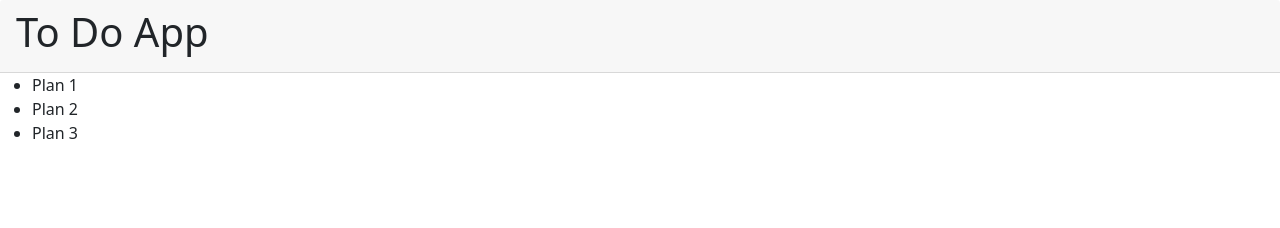
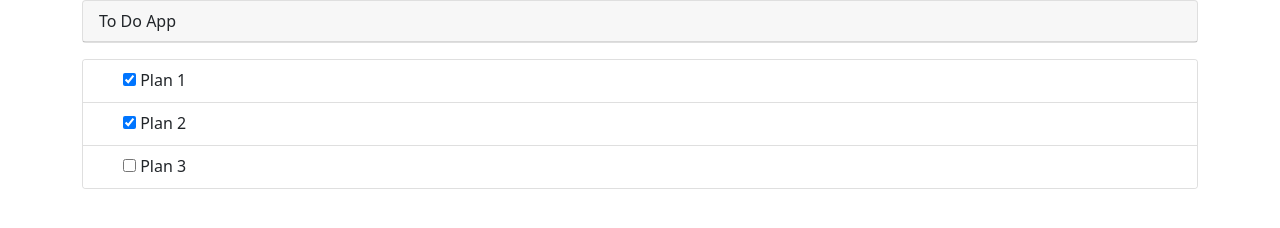
Before and after one commit to kananbayramli/JS-Ts.ST-, a plain HTML site: page traversing-element.html in a window 1280 px wide. Drawn offline with nearby package versions, Linux system fonts and the light colour scheme.

Commit message:
todo app

```diff
--- a/traversing-element.html
+++ b/traversing-element.html
@@ -8,36 +8,51 @@
 </head>
 <body>
 
-    <div class="card-header">
-        <h3 class="cart-title h1" id="title">To Do App</h3>
+    <div class="container">
+        <div class="row">
+            <div class="col-12">
+                <div class="card">
+                    <div class="card-header">
+                        To Do App
+                    </div>
+                </div>
+
+                <div class="card mt-3">
+                    <ul id="task-list" class="list-group list-group-flush">
+                        <li class="task list-group-item">
+                            <div class="form-check">
+                                <input type="checkbox" id="1" class="form-chekc-input">
+                                <label for="1" class="form-chekc-label">Plan 1</label>
+                            </div>
+                        </li>
+                        <li class="task list-group-item">
+                            <div class="form-check">
+                                <input type="checkbox" id="2" class="form-chekc-input">
+                                <label for="2" class="form-chekc-label">Plan 2</label>
+                            </div>
+                        </li>
+                        <li class="task list-group-item">
+                            <div class="form-check">
+                                <input type="checkbox" id="3" class="form-chekc-input">
+                                <label for="3" class="form-chekc-label">Plan 3</label>
+                            </div>
+                        </li>
+                    </ul>
+                </div>
+            </div>
+        </div>
     </div>
-
-    <ul id="task-list">
-        <li class="task">Plan 1</li>
-        <li class="task">Plan 2</li>
-        <li class="task">Plan 3</li>
-    </ul>
 
 
     <script>
         let result;
 
         ul = document.getElementById("task-list");
-        result = ul.children; //butun child elementler getirir
-        result = ul.children[0]; //birinci elementi getirir
-        result = ul.firstElementChild; //birinci elementi getirir
-        result = ul.lastElementChild;  //sonuncu elementi getirir
+        // result = ul.querySelector(".task").nextElementSibling; //plan2
 
-        result = document.getElementById("title").parentElement; // ana elementi bize getirir - cart-headeri
-
-        //nextElementSibling previousElementSibling, ozunnen evvelki ve sonraki elementi secmek ucun istifade olunur
-        result = document.querySelector(".task").nextElementSibling; //plan2
-        result = document.querySelector(".task").nextElementSibling.nextElementSibling; //plan 3
-        result = document.querySelector(".task").nextElementSibling.nextElementSibling.previousElementSibling; //plan 2
-
-
-
-
+        result = ul.children; //list kimi butun elementleri getirdi
+        result = ul.children[0].children[0].children[0].checked = true; //plan1 -i iwareledik
+        result = ul.children[0].nextElementSibling.children[0].children[0].checked = true;
         console.log(result);
     </script>
 </body>
```
